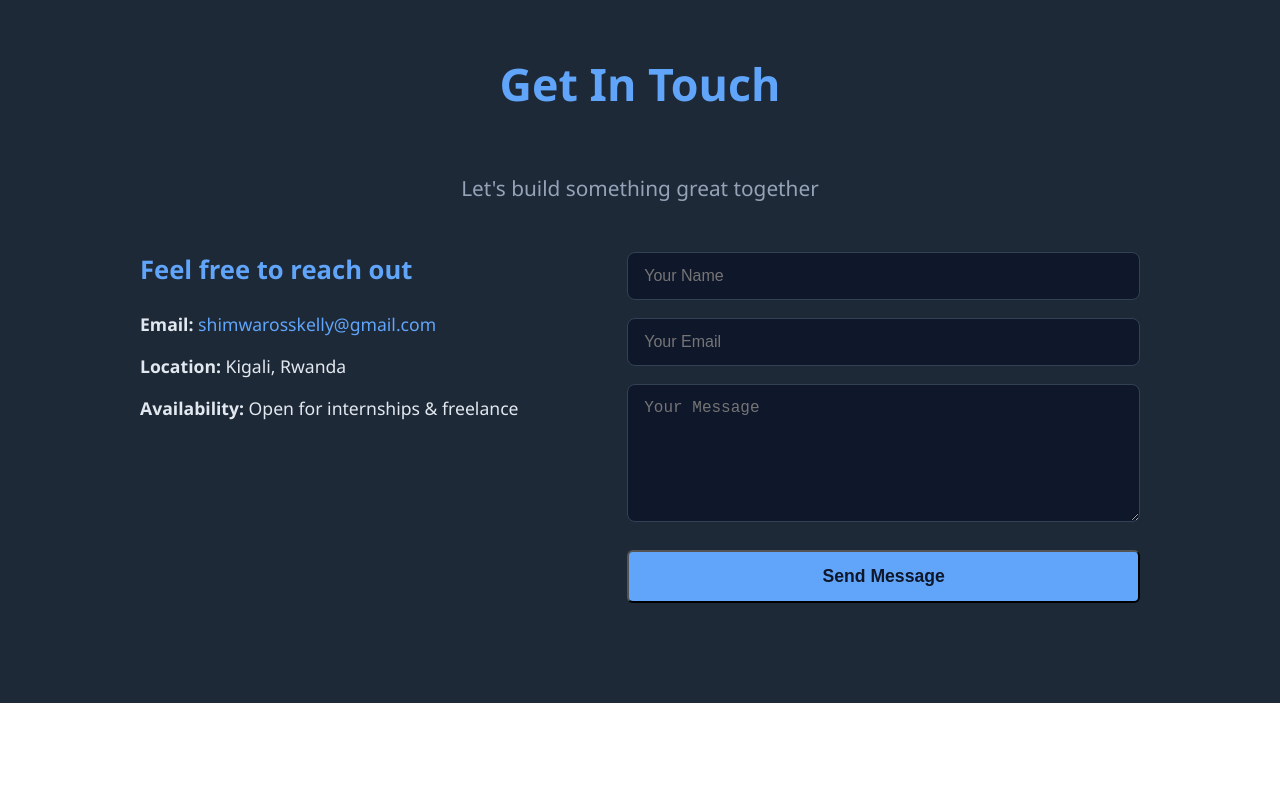
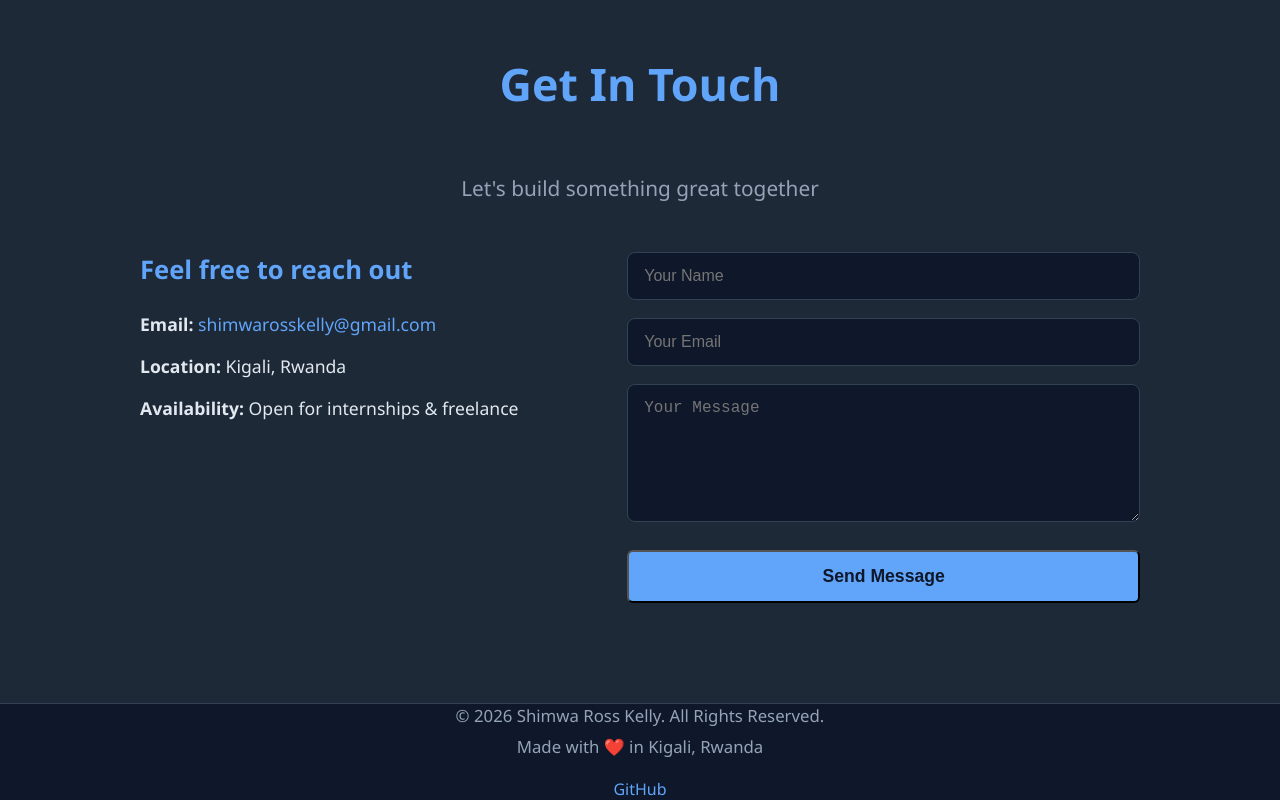
Before and after one commit to kingkelly10/portfolio, a plain HTML site: page index.html in a window 1280 px wide. Shown: the part 2424-3224 px from the top of the page. Before the commit the page ends 3127 px from the top, so only its background shows below. Drawn offline with Linux system fonts and the light colour scheme.

Commit message:
save this

```diff
--- a/index.html
+++ b/index.html
@@ -152,6 +152,22 @@
         </form>
       </div>
     </div>
+
+
   </section>
+
+  <!-- Footer -->
+  <footer id="footer" class="footer">
+    <div class="footer-container">
+      <p>&copy; 2026 Shimwa Ross Kelly. All Rights Reserved.</p>
+      <p>Made with ❤️ in Kigali, Rwanda</p>
+
+      <div class="social-links">
+
+        <a href="https://github.com/kingkelly10" target="_blank">GitHub</a>
+
+      </div>
+    </div>
+  </footer>
 </body>
 </html>
--- a/style.css
+++ b/style.css
@@ -404,3 +404,40 @@ body {
     gap: 40px;
   }
 }
+/* Footer */
+.footer {
+  background-color: #0f172a;
+  color: #94a3b8;
+  /* padding: 40px 20px 30px; */
+  text-align: center;
+  margin-top: auto;           /* This makes it stick to bottom */
+  width: 100%;
+  border-top: 1px solid #334155;
+  /* position: fixed;  */
+  bottom: 0;
+}
+
+.footer-container {
+  max-width: 1200px;
+  margin: 0 auto;
+}
+
+.footer-container p {
+  margin-bottom: 8px;
+  font-size: 1.05rem;
+}
+
+.social-links {
+  margin-top: 20px;
+}
+
+.social-links a {
+  color: #60a5fa;
+  text-decoration: none;
+  margin: 0 15px;
+  font-weight: 500;
+}
+
+.social-links a:hover {
+  color: #bae6fd;
+}
```
